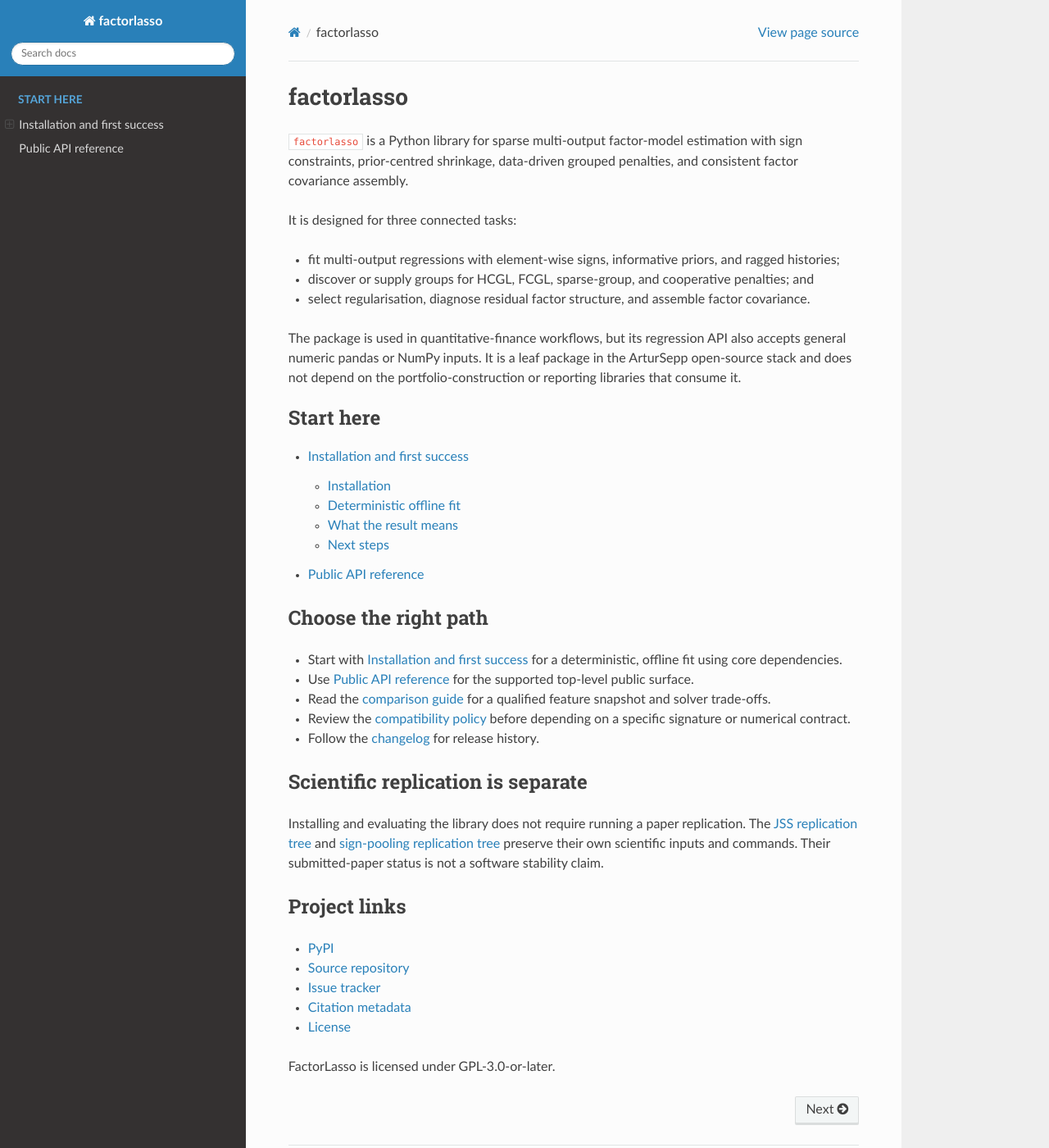
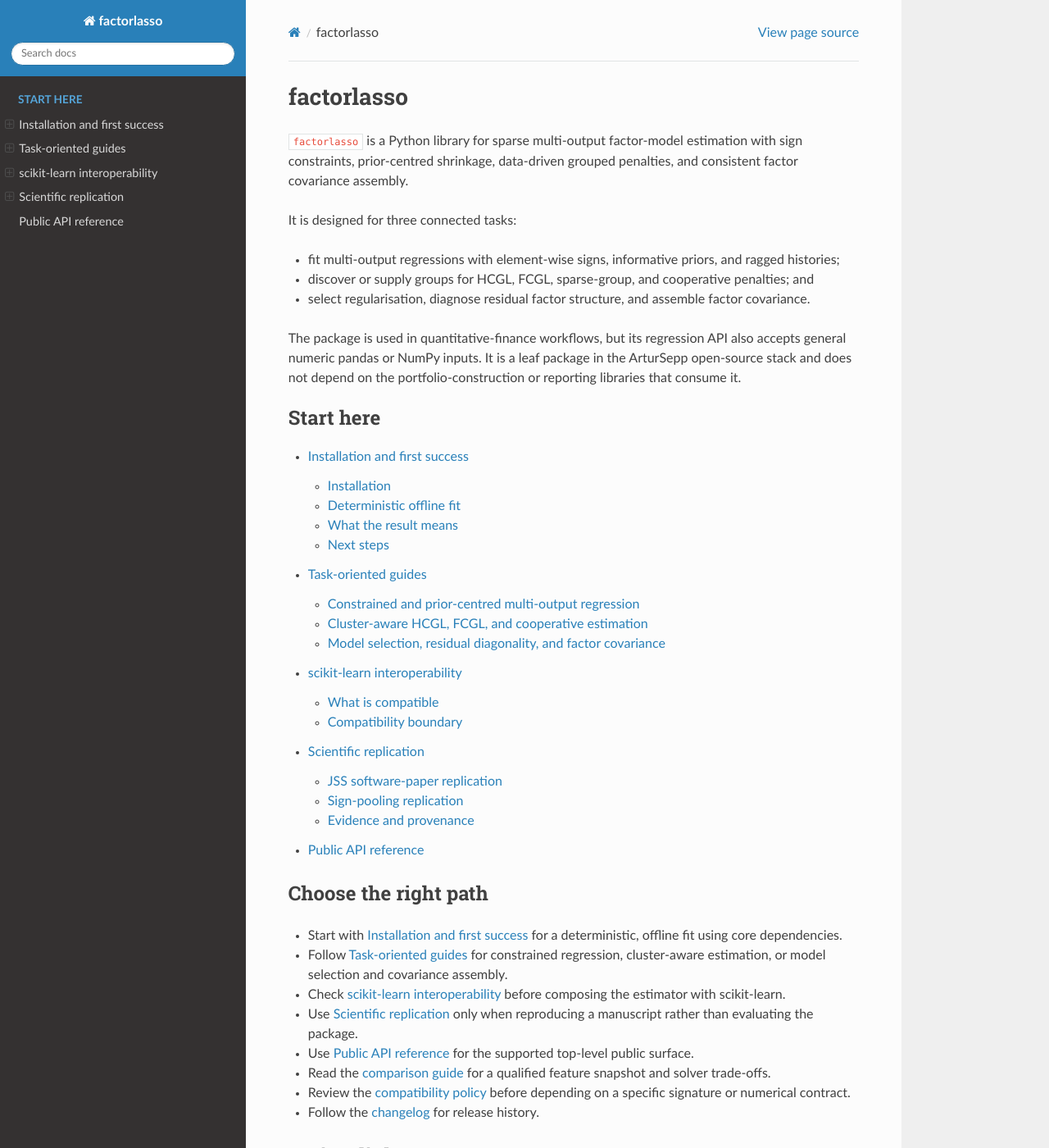
Before and after one commit to ArturSepp/factorlasso, a Sphinx documentation site: the page built from docs/index.rst, in a window 1280 px wide and 1400 px high. Shown: the whole window at 82% size. Built offline with Sphinx 7.4.7 and the Read the Docs theme 3.1.0, drawn with Linux system fonts in a browser that asks for light colours; some of the changed lines change nothing that is shown.

Commit message:
Publish task-oriented documentation paths

```diff
--- a/docs/conf.py
+++ b/docs/conf.py
@@ -15,6 +15,7 @@
 
 extensions = [
     "sphinx.ext.autodoc",
+    "sphinx.ext.doctest",
     "sphinx.ext.viewcode",
     "numpydoc",
 ]
@@ -26,6 +27,7 @@
 autodoc_typehints = "description"
 autodoc_member_order = "bysource"
 numpydoc_show_class_members = False
+doctest_test_doctest_blocks = ""
 
 rst_prolog = """
 .. |t| replace:: t
--- a/docs/index.rst
+++ b/docs/index.rst
@@ -25,12 +25,20 @@
    :caption: Start here
 
    getting-started
+   task-guides
+   interoperability
+   scientific-replication
    api
 
 Choose the right path
 ---------------------
 
 * Start with :doc:`getting-started` for a deterministic, offline fit using core dependencies.
+* Follow :doc:`task-guides` for constrained regression, cluster-aware estimation, or model
+  selection and covariance assembly.
+* Check :doc:`interoperability` before composing the estimator with scikit-learn.
+* Use :doc:`scientific-replication` only when reproducing a manuscript rather than evaluating the
+  package.
 * Use :doc:`api` for the supported top-level public surface.
 * Read the `comparison guide <https://github.com/ArturSepp/factorlasso/blob/main/COMPARISON.md>`_
   for a qualified feature snapshot and solver trade-offs.
@@ -39,15 +47,6 @@
   specific signature or numerical contract.
 * Follow the `changelog <https://github.com/ArturSepp/factorlasso/blob/main/CHANGELOG.md>`_ for
   release history.
-
-Scientific replication is separate
-----------------------------------
-
-Installing and evaluating the library does not require running a paper replication. The
-`JSS replication tree <https://github.com/ArturSepp/factorlasso/tree/main/papers/jss_2026>`_ and
-`sign-pooling replication tree
-<https://github.com/ArturSepp/factorlasso/tree/main/papers/sign_pooling_2026>`_ preserve their own
-scientific inputs and commands. Their submitted-paper status is not a software stability claim.
 
 Project links
 -------------
--- /dev/null
+++ b/docs/interoperability.rst
@@ -0,0 +1,52 @@
+scikit-learn interoperability
+=============================
+
+.. meta::
+   :description: Use factorlasso with scikit-learn conventions without adding scikit-learn to the
+      factorlasso runtime dependency set.
+
+FactorLasso follows the estimator conventions needed by scikit-learn while keeping scikit-learn
+outside its runtime dependency set. A core installation imports NumPy, pandas, SciPy, CVXPY, and
+openpyxl; it does not import or install scikit-learn.
+
+What is compatible
+------------------
+
+:class:`~factorlasso.LassoModel` provides ``fit``, ``predict``, ``score``, ``get_params``, and
+``set_params``. Constructor parameters are retained unmodified, ``fit`` returns ``self``, and fitted
+state uses trailing underscores. Two-dimensional NumPy arrays are accepted and receive generated
+column names; pandas inputs preserve their labels. ``score`` returns mean R-squared across response
+columns. The estimator tag hook advertises multi-output targets and missing-value support when a
+compatible scikit-learn version calls it.
+
+The repository tests the estimator with cloning, ``Pipeline``, ``GridSearchCV``, and
+``cross_val_score``. Those tools may convert pandas objects to arrays, so use explicit DataFrames
+when response and factor names are part of the downstream contract.
+
+Install the two projects independently when composing them:
+
+.. code-block:: console
+
+   python -m pip install factorlasso scikit-learn
+
+For repository development, ``python -m pip install -e ".[dev]"`` includes scikit-learn and the
+interop tests. Its presence is for testing and composition; package code performs no module-level
+scikit-learn import. The guarded ``__sklearn_tags__`` hook imports ``sklearn.utils`` only when the
+installed scikit-learn calls that method.
+
+Compatibility boundary
+----------------------
+
+The authoritative surface is the set of names in ``factorlasso.__all__``, rendered in :doc:`api`.
+The project promises scikit-learn estimator behaviour, not inheritance from a scikit-learn base
+class and not a runtime dependency on its validation utilities. Module-internal helpers and CVXPY
+problem internals are not stable APIs.
+
+FactorLasso's own :class:`~factorlasso.LassoModelCV` and
+:class:`~factorlasso.LassoModelDiagonalityCV` always use expanding time-series splits. A generic
+shuffled cross-validator changes the statistical question and can introduce look-ahead. Select the
+cross-validation object deliberately when using scikit-learn orchestration.
+
+See the `API compatibility policy
+<https://github.com/ArturSepp/factorlasso/blob/main/COMPATIBILITY.md>`_ for the exact 0.15-series
+surface, deprecation cycle, and numerical reproducibility boundary.
--- /dev/null
+++ b/docs/scientific-replication.rst
@@ -0,0 +1,70 @@
+Scientific replication
+======================
+
+.. meta::
+   :description: Distinguish first use of factorlasso from the optional JSS and sign-pooling
+      manuscript replication workflows and their additional dependencies.
+
+Package evaluation and manuscript replication are separate workflows. To evaluate the library,
+install ``factorlasso`` and complete :doc:`getting-started` and :doc:`task-guides`. Those paths are
+offline, use the supported package API, and need neither a paper checkout nor competitor packages.
+
+The manuscript trees preserve frozen scientific inputs, seeds, exhibit generators, and additional
+toolchains. Their review status is not a software stability claim, and reproducing them is not a
+prerequisite for using the package.
+
+JSS software-paper replication
+------------------------------
+
+The `JSS replication tree
+<https://github.com/ArturSepp/factorlasso/tree/main/papers/jss_2026>`_ accompanies
+*factorlasso: Hierarchical Clustering Group LASSO (HCGL) with Cluster-Pooled Sign Derivation for
+Multi-Asset Factor Models in Python*. Its committed 2026-06 ETF and factor panels are the canonical
+inputs, so current network data are not part of the reproduced result.
+
+From ``papers/jss_2026`` in a source checkout:
+
+.. code-block:: console
+
+   python -m pip install -r requirements.txt
+   python replicate.py --log replication_output.txt
+
+The default is the quick smoke path. ``python replicate.py --full`` uses the full manuscript seed
+set and is the command for exact manuscript numbers; it is materially longer. The comparison stage
+also needs the compiled or platform-specific packages named in that tree's README. Install failures
+for those research dependencies do not imply that the core ``factorlasso`` wheel is broken.
+
+Sign-pooling replication
+------------------------
+
+The `sign-pooling replication tree
+<https://github.com/ArturSepp/factorlasso/tree/main/papers/sign_pooling_2026>`_ accompanies
+*Gated Cluster-Pooled Sign Constraints for Multi-Output Sparse Regression*. It includes the public
+yeast eQTL inputs and cached result tables. The archived research bundle has DOI
+`10.5281/zenodo.21000294 <https://doi.org/10.5281/zenodo.21000294>`_.
+
+From ``papers/sign_pooling_2026`` in a source checkout:
+
+.. code-block:: console
+
+   python -m pip install -r replication/requirements.txt
+   make sims
+   make eqtl
+
+``make paper`` additionally needs the Elsevier CAS LaTeX template from CTAN. The replication pins
+the historical FactorLasso version used by that manuscript; do not silently substitute the newest
+package and call changed output a reproduction.
+
+Evidence and provenance
+-----------------------
+
+Keep the generated session log with any reproduced exhibits. Record the source commit, package and
+solver versions, Python version, platform, command, and whether the quick or full path was used.
+Never overwrite committed tables merely to make them agree with a changed environment: report the
+difference and establish whether it comes from code, dependency resolution, or platform-specific
+solver tolerance.
+
+Use :doc:`interoperability` and the `compatibility policy
+<https://github.com/ArturSepp/factorlasso/blob/main/COMPATIBILITY.md>`_ for software contracts. Use
+the paper-specific README, archived DOI where applicable, and session log for scientific
+reproducibility.
--- /dev/null
+++ b/docs/task-guides.rst
@@ -0,0 +1,298 @@
+Task-oriented guides
+====================
+
+.. meta::
+   :description: Fit constrained sparse factor models, use cluster-aware penalties, select
+      regularisation, diagnose residual structure, and assemble factor covariance with
+      factorlasso.
+
+These three paths use only names in the supported top-level :doc:`api`. The examples are
+deterministic, offline, and executed by the documentation test suite. They check structural and
+algebraic contracts instead of solver-sensitive coefficient decimals.
+
+Constrained and prior-centred multi-output regression
+-----------------------------------------------------
+
+Use :class:`~factorlasso.LassoModel` when several responses share the same factor panel but may
+need different coefficient constraints or priors. Rows of both control matrices are responses;
+columns are factors. In ``factors_beta_loading_signs`` the values mean:
+
+* ``1``: coefficient constrained non-negative;
+* ``-1``: coefficient constrained non-positive;
+* ``0``: coefficient fixed at zero; and
+* ``NaN``: coefficient unconstrained.
+
+``factors_beta_prior`` has the same shape and centres the penalty on the supplied coefficient
+matrix rather than on zero. A missing prior cell is treated as zero. When automatic and explicit
+signs are both enabled, non-missing explicit cells override the derived layer and missing cells
+inherit it. The actual solver-facing matrix is retained in ``derived_signs_``.
+
+.. testcode:: constrained
+
+   import numpy as np
+   import pandas as pd
+
+   import factorlasso as fl
+
+   rng = np.random.default_rng(12)
+   index = pd.date_range("2020-01-31", periods=80, freq="ME")
+   x = pd.DataFrame(
+       rng.normal(size=(80, 2)), index=index, columns=["growth", "rates"]
+   )
+   beta = np.array([[0.7, -0.2], [-0.4, 0.0], [0.1, 0.6]])
+   y = pd.DataFrame(
+       x.to_numpy() @ beta.T + 0.04 * rng.normal(size=(80, 3)),
+       index=index,
+       columns=["asset_a", "asset_b", "asset_c"],
+   )
+   y.loc[index[:8], "asset_c"] = np.nan
+
+   signs = pd.DataFrame(
+       [[1.0, np.nan], [-1.0, 0.0], [np.nan, 1.0]],
+       index=y.columns,
+       columns=x.columns,
+   )
+   prior = pd.DataFrame(0.0, index=y.columns, columns=x.columns)
+   prior.loc["asset_a", "growth"] = 0.5
+
+   model = fl.LassoModel(
+       reg_lambda=1e-3,
+       span=20,
+       warmup_period=12,
+       factors_beta_loading_signs=signs,
+       factors_beta_prior=prior,
+   ).fit(x=x, y=y)
+
+   coefficient_constraints_hold = (
+       model.coef_.loc["asset_a", "growth"] >= -1e-6
+       and model.coef_.loc["asset_b", "growth"] <= 1e-6
+       and abs(model.coef_.loc["asset_b", "rates"]) <= 1e-6
+       and model.coef_.loc["asset_c", "rates"] >= -1e-6
+   )
+   print(model.coef_.shape)
+   print(model.valid_mask_.shape)
+   print(bool(coefficient_constraints_hold))
+   print(model.derived_signs_.equals(signs))
+
+.. testoutput:: constrained
+
+   (3, 2)
+   (79, 3)
+   True
+   True
+
+Ragged histories are not imputed into the objective. Missing response cells, and every response on
+a row where all factors are missing, receive zero weight through ``valid_mask_``. Demeaning happens
+before the missing cells are zero-filled for the convex solver. With the default
+``warmup_period=12``, a response with fewer than 12 valid observations is warned about, receives a
+zero coefficient row, has ``NaN`` diagnostics, and is omitted from any fitted cluster assignment.
+
+``span=None`` gives uniform observation weights. A finite span uses
+``lambda = 1 - 2 / (span + 1)``; the quadratic loss receives square-root decay so that squaring the
+row weights produces the requested nominal-span EWMA. ``alpha_const_`` is the economic intercept
+paired with ``coef_`` under the same weighting. The backward-compatible ``intercept_`` is the
+weighted residual mean on demeaned inputs and should not be reported as economic alpha.
+
+Solver failure is explicit. With ``solver_fallbacks=None``, the selected solver is called once and
+its exception propagates. A non-empty ordered fallback list retries after exceptions or non-optimal
+statuses and raises ``cvxpy.error.SolverError`` if no solver reaches an optimal or
+optimal-inaccurate status. Some low-level solve paths can instead warn and return an all-``NaN``
+result when a backend returns no coefficient value, so production code should also check fitted
+outputs for finiteness.
+
+Cluster-aware HCGL, FCGL, and cooperative estimation
+----------------------------------------------------
+
+Choose the mode by the geometry you need:
+
+* ``GROUP_LASSO`` takes a supplied ``group_data`` partition. HCGL discovers its asset partition
+  from the response dependence matrix and applies the row-grouped penalty used by the package.
+* ``FACTOR_CLUSTER_GROUP_LASSO`` discovers the same partition but groups each cluster-by-factor
+  loading block, so the optimisation is not separable across responses.
+* ``COOPERATIVE_GROUP_LASSO`` takes supplied groups;
+  ``COOPERATIVE_CLUSTER_GROUP_LASSO`` discovers them. Cooperative penalties softly favour a
+  shared sign within a cluster-by-factor block; they do not impose the hard pooled sign gate.
+* ``external_clusters`` on ``fit`` lets HCGL or FCGL consume a point-in-time partition computed
+  elsewhere while preserving their penalty geometry. It is not accepted by the other modes.
+
+The following fit asks HCGL to discover at most two groups. ``clusters_`` is an estimated partition,
+while ``linkage_`` and ``cutoff_`` retain the corresponding dendrogram metadata.
+
+.. testcode:: groups
+
+   import numpy as np
+   import pandas as pd
+
+   import factorlasso as fl
+
+   rng = np.random.default_rng(23)
+   x = pd.DataFrame(rng.normal(size=(90, 2)), columns=["market", "style"])
+   common_1 = rng.normal(size=90)
+   common_2 = rng.normal(size=90)
+   y = pd.DataFrame(
+       {
+           "a": common_1 + 0.15 * rng.normal(size=90),
+           "b": common_1 + 0.15 * rng.normal(size=90),
+           "c": common_2 + 0.15 * rng.normal(size=90),
+           "d": common_2 + 0.15 * rng.normal(size=90),
+       }
+   )
+   hcgl = fl.LassoModel(
+       model_type=fl.LassoModelType.HIERARCHICAL_CLUSTER_GROUP_LASSO,
+       n_clusters=2,
+       reg_lambda=1e-3,
+       warmup_period=12,
+   ).fit(x=x, y=y)
+
+   print(len(hcgl.clusters_))
+   print(bool(hcgl.clusters_.nunique() <= 2))
+   print(hcgl.linkage_.shape)
+
+.. testoutput:: groups
+
+   4
+   True
+   (3, 4)
+
+The default dependence is Pearson and the default distance is ``1 - rho``. Under Ward linkage the
+default is a stable heuristic, not exact Euclidean Ward variance minimisation; use
+``DistanceTransform.CHORD`` for the exact chord geometry. A fractional dendrogram cut is calibrated
+to its distance scale and does not port across distance transforms or dependence measures. Use
+``n_clusters`` for like-for-like comparisons. Spearman and Gerber dependence are available as
+robustness specifications.
+
+``ClusterCorrelationTransform.REMOVE_PC1`` is also a robustness diagnostic. It removes the largest
+algebraic eigencomponent from the clustering dependence matrix and restandardises that residual
+matrix. It does not residualise response returns, loadings, or the assembled covariance; any fitted
+change is indirect through the changed partition. Call
+:func:`~factorlasso.remove_first_principal_component` directly when its eigenvalue and residual
+diagnostics are needed.
+
+Rolling partitions must use :func:`~factorlasso.compute_rolling_smoothed_clusters`, which truncates
+the response panel at every estimation date and carries only prior smoother state. This executable
+check changes future observations and independently verifies that earlier partitions do not move.
+
+.. testcode:: rolling-clusters
+
+   import numpy as np
+   import pandas as pd
+
+   import factorlasso as fl
+
+   rng = np.random.default_rng(31)
+   dates = pd.date_range("2024-01-01", periods=80, freq="D")
+   base = rng.normal(size=(80, 2))
+   y = pd.DataFrame(
+       {
+           "a": base[:, 0] + 0.1 * rng.normal(size=80),
+           "b": base[:, 0] + 0.1 * rng.normal(size=80),
+           "c": base[:, 1] + 0.1 * rng.normal(size=80),
+           "d": base[:, 1] + 0.1 * rng.normal(size=80),
+       },
+       index=dates,
+   )
+   estimation_dates = [dates[39], dates[59]]
+   cluster_spec = fl.LassoModel(
+       model_type=fl.LassoModelType.HIERARCHICAL_CLUSTER_GROUP_LASSO,
+       n_clusters=2,
+       warmup_period=12,
+       cluster_smoother_type=fl.ClusterSmootherType.SIMILARITY_EWMA,
+   )
+   before = fl.compute_rolling_smoothed_clusters(y, estimation_dates, cluster_spec)
+   changed_future = y.copy()
+   changed_future.loc[dates[60]:, :] = 100.0
+   after = fl.compute_rolling_smoothed_clusters(
+       changed_future, estimation_dates, cluster_spec
+   )
+
+   unchanged = all(
+       before.clusters[date].equals(after.clusters[date])
+       for date in estimation_dates
+   )
+   print(len(before.clusters))
+   print(bool(unchanged))
+
+.. testoutput:: rolling-clusters
+
+   2
+   True
+
+Cluster lineage answers a different question. :func:`~factorlasso.analyze_cluster_lineage` consumes
+an already estimated :class:`~factorlasso.RollingFactorCovarData` and links raw groups across the
+full panel for labelling, governance, and reporting. Its matching is joint across dates and its
+taxonomy uses lifetime summaries. It is therefore a look-ahead diagnostic, not a point-in-time
+cluster estimator, tradeable signal, or covariance estimator.
+
+Model selection, residual diagonality, and factor covariance
+-------------------------------------------------------------
+
+:class:`~factorlasso.LassoModelCV` uses expanding-window splits and chooses ``reg_lambda`` by mean
+held-out prediction R-squared across responses. That is appropriate when predictive fit is the
+objective. A factor covariance model makes a different assertion: after the retained factors are
+removed, the residual covariance is diagonal. Prediction score can prefer a dense model or leave a
+material common residual component, so it can be the wrong selection criterion for this task.
+
+:class:`~factorlasso.LassoModelDiagonalityCV` evaluates residual diagonality on held-out windows and
+selects the sparsest penalty on the supplied grid that passes. If none passes, it selects the
+minimum-statistic candidate and exposes the missing residual components in ``missing_factors_``.
+For a one-off in-sample diagnostic, :func:`~factorlasso.diagnose_residuals` is available, but its
+own documentation warns about in-sample optimism.
+
+Both selectors are time-series procedures: they use expanding training windows followed by held-out
+windows, never shuffled folds. CV solver failures are stored as ``NaN`` for the affected fold;
+unexpected programming errors propagate.
+
+Once factor covariance, loadings, and residual variances have been estimated under one stated
+frequency and scaling convention, :class:`~factorlasso.CurrentFactorCovarData` assembles
+``Sigma_y = beta Sigma_x beta' + D``. It does not infer or change annualisation. Do not mix daily
+factor covariance with monthly residual variance, decimal returns with percentage returns, or
+annualised and per-period inputs.
+
+.. testcode:: covariance
+
+   import numpy as np
+   import pandas as pd
+
+   import factorlasso as fl
+
+   factor_covariance = pd.DataFrame(
+       [[0.04, 0.01], [0.01, 0.09]],
+       index=["growth", "rates"],
+       columns=["growth", "rates"],
+   )
+   loadings = pd.DataFrame(
+       [[1.0, 0.2], [0.4, -0.5]],
+       index=["asset_a", "asset_b"],
+       columns=factor_covariance.columns,
+   )
+   residual_variance = pd.Series([0.02, 0.03], index=loadings.index)
+   diagnostics = pd.DataFrame(
+       {fl.VarianceColumns.RESIDUAL_VARS.value: residual_variance}
+   )
+   snapshot = fl.CurrentFactorCovarData(
+       x_covar=factor_covariance,
+       y_betas=loadings,
+       y_variances=diagnostics,
+   )
+   assembled = snapshot.get_y_covar()
+   independent = (
+       loadings.to_numpy()
+       @ factor_covariance.to_numpy()
+       @ loadings.to_numpy().T
+       + np.diag(residual_variance.to_numpy())
+   )
+
+   print(assembled.shape)
+   print(bool(np.allclose(assembled, independent)))
+   print(bool(np.allclose(assembled, assembled.T)))
+
+.. testoutput:: covariance
+
+   (2, 2)
+   True
+   True
+
+The container checks that the loading and residual-variance row indices agree before assembly.
+``residual_var_weight`` scales only the diagonal residual term; it is a deliberate sensitivity
+parameter, not an annualisation control. :class:`~factorlasso.RollingFactorCovarData` stores dated
+snapshots and provides panel accessors without changing those conventions.
```
